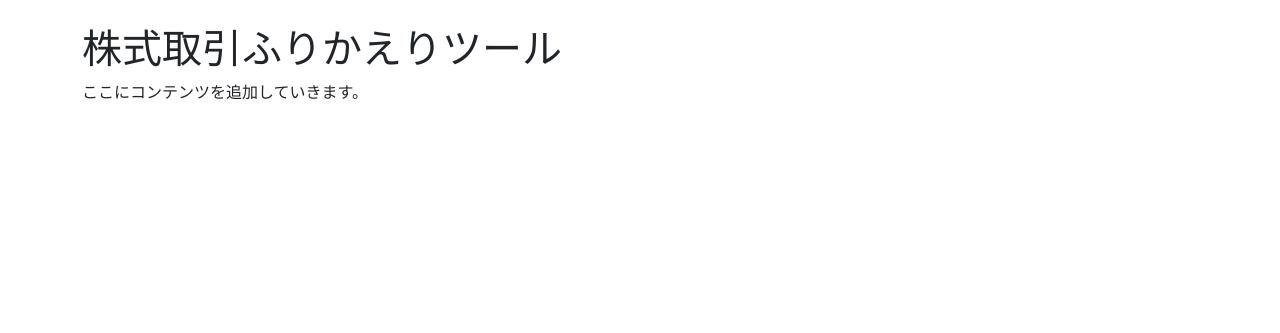
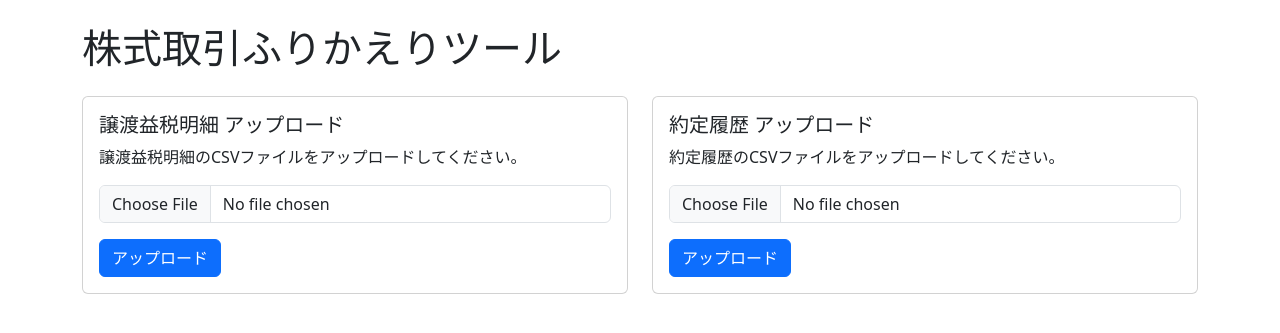
Before and after one commit to Linus-MK/vibe_coding_misc, a Flask app: page / in a window 1280 px wide. Shown: the top 333 px of the page. Run offline with Flask 3, Linux system fonts and the light colour scheme.

Commit message:
譲渡益税明細を読み込む

```diff
--- a/2025_0712_stock_trade_analyzer/app.py
+++ b/2025_0712_stock_trade_analyzer/app.py
@@ -1,10 +1,82 @@
-from flask import Flask, render_template
+from flask import Flask, render_template, request, redirect, url_for, flash
+import os
+from werkzeug.utils import secure_filename
+import pandas as pd
 
 app = Flask(__name__)
+app.config['UPLOAD_FOLDER'] = 'uploads'
+app.config['SECRET_KEY'] = 'supersecretkey' # flashメッセージのために必要
+
+if not os.path.exists(app.config['UPLOAD_FOLDER']):
+    os.makedirs(app.config['UPLOAD_FOLDER'])
 
 @app.route('/')
 def index():
     return render_template('index.html')
 
+@app.route('/upload', methods=['POST'])
+def upload_file():
+    if 'file' not in request.files:
+        flash('ファイルが選択されていません')
+        return redirect(request.url)
+    file = request.files['file']
+    if file.filename == '':
+        flash('ファイルが選択されていません')
+        return redirect(request.url)
+    if file and file.filename.endswith('.csv'):
+        filename = secure_filename(file.filename)
+        upload_type = request.form.get('upload_type', 'unknown')
+
+        # 保存先ディレクトリを作成
+        save_dir = os.path.join(app.config['UPLOAD_FOLDER'], upload_type)
+        if not os.path.exists(save_dir):
+            os.makedirs(save_dir)
+
+        filepath = os.path.join(save_dir, filename)
+        file.save(filepath)
+        flash(f'{upload_type.capitalize()} ファイルのアップロードが成功しました: {filename}')
+        return redirect(url_for('view_csv', upload_type=upload_type, filename=filename))
+    else:
+        flash('許可されていないファイルタイプです。CSVファイルを選択してください。')
+        return redirect(url_for('index'))
+
+@app.route('/view/<upload_type>/<filename>')
+def view_csv(upload_type, filename):
+    filepath = os.path.join(app.config['UPLOAD_FOLDER'], upload_type, secure_filename(filename))
+
+    if not os.path.exists(filepath):
+        flash('ファイルが見つかりません。')
+        return redirect(url_for('index'))
+
+    try:
+        df = None
+        if upload_type == 'jotoeki':
+            # 譲渡益税明細の特殊なフォーマットに対応
+            column_names = [
+                'ticker_code', 'name', 'cancellation_category', 'contract_date',
+                'quantity', 'transaction_type', 'delivery_date', 'sale_price',
+                'commission', 'acquisition_date', 'acquisition_price', 'profit_loss'
+            ]
+            df = pd.read_csv(filepath, encoding='shift-jis', skiprows=21, header=None, names=column_names, dtype=str)
+
+            # データクレンジング
+            df = df.dropna(how='all') # 全ての列がNaNの行を削除
+            df['ticker_code'] = df['ticker_code'].str.strip()
+            df['quantity'] = df['quantity'].str.replace('株', '').str.replace(',', '').astype(int)
+            for col in ['sale_price', 'commission', 'acquisition_price', 'profit_loss']:
+                df[col] = pd.to_numeric(df[col], errors='coerce').fillna(0).astype(int)
+
+        else: # upload_type == 'yakujo' など、他のファイル形式
+            try:
+                df = pd.read_csv(filepath, encoding='utf-8')
+            except UnicodeDecodeError:
+                df = pd.read_csv(filepath, encoding='shift-jis')
+
+        table_html = df.to_html(classes='table table-striped table-hover', index=False, border=0)
+        return render_template('view_data.html', table=table_html, filename=filename, upload_type=upload_type)
+    except Exception as e:
+        flash(f'CSVファイルの読み込み中にエラーが発生しました: {e}')
+        return redirect(url_for('index'))
+
 if __name__ == '__main__':
     app.run(debug=True)
--- a/2025_0712_stock_trade_analyzer/templates/index.html
+++ b/2025_0712_stock_trade_analyzer/templates/index.html
@@ -9,7 +9,53 @@
   <body>
     <div class="container mt-4">
       <h1>株式取引ふりかえりツール</h1>
-      <p>ここにコンテンツを追加していきます。</p>
+
+      {% with messages = get_flashed_messages(with_categories=true) %}
+        {% if messages %}
+          {% for category, message in messages %}
+            <div class="alert alert-success" role="alert">
+              {{ message }}
+            </div>
+          {% endfor %}
+        {% endif %}
+      {% endwith %}
+
+      <div class="row mt-4">
+        <!-- 譲渡益税明細アップロード -->
+        <div class="col-md-6">
+          <div class="card">
+            <div class="card-body">
+              <h5 class="card-title">譲渡益税明細 アップロード</h5>
+              <p class="card-text">譲渡益税明細のCSVファイルをアップロードしてください。</p>
+              <form action="/upload" method="post" enctype="multipart/form-data">
+                <input type="hidden" name="upload_type" value="jotoeki">
+                <div class="mb-3">
+                  <input class="form-control" type="file" name="file" accept=".csv" required>
+                </div>
+                <button type="submit" class="btn btn-primary">アップロード</button>
+              </form>
+            </div>
+          </div>
+        </div>
+
+        <!-- 約定履歴アップロード -->
+        <div class="col-md-6">
+          <div class="card">
+            <div class="card-body">
+              <h5 class="card-title">約定履歴 アップロード</h5>
+              <p class="card-text">約定履歴のCSVファイルをアップロードしてください。</p>
+              <form action="/upload" method="post" enctype="multipart/form-data">
+                <input type="hidden" name="upload_type" value="yakujo">
+                <div class="mb-3">
+                  <input class="form-control" type="file" name="file" accept=".csv" required>
+                </div>
+                <button type="submit" class="btn btn-primary">アップロード</button>
+              </form>
+            </div>
+          </div>
+        </div>
+      </div>
+
     </div>
     <script src="https://cdn.jsdelivr.net/npm/bootstrap@5.3.0/dist/js/bootstrap.bundle.min.js"></script>
   </body>
```
Also changed, not shown: 2025_0712_stock_trade_analyzer/docs/data_format.md (added, +40 -0 lines), 2025_0712_stock_trade_analyzer/templates/view_data.html (added, +31 -0 lines), 2025_0712_stock_trade_analyzer/todo.md (added, +13 -0 lines), 2025_0712_stock_trade_analyzer/README.md (added).
